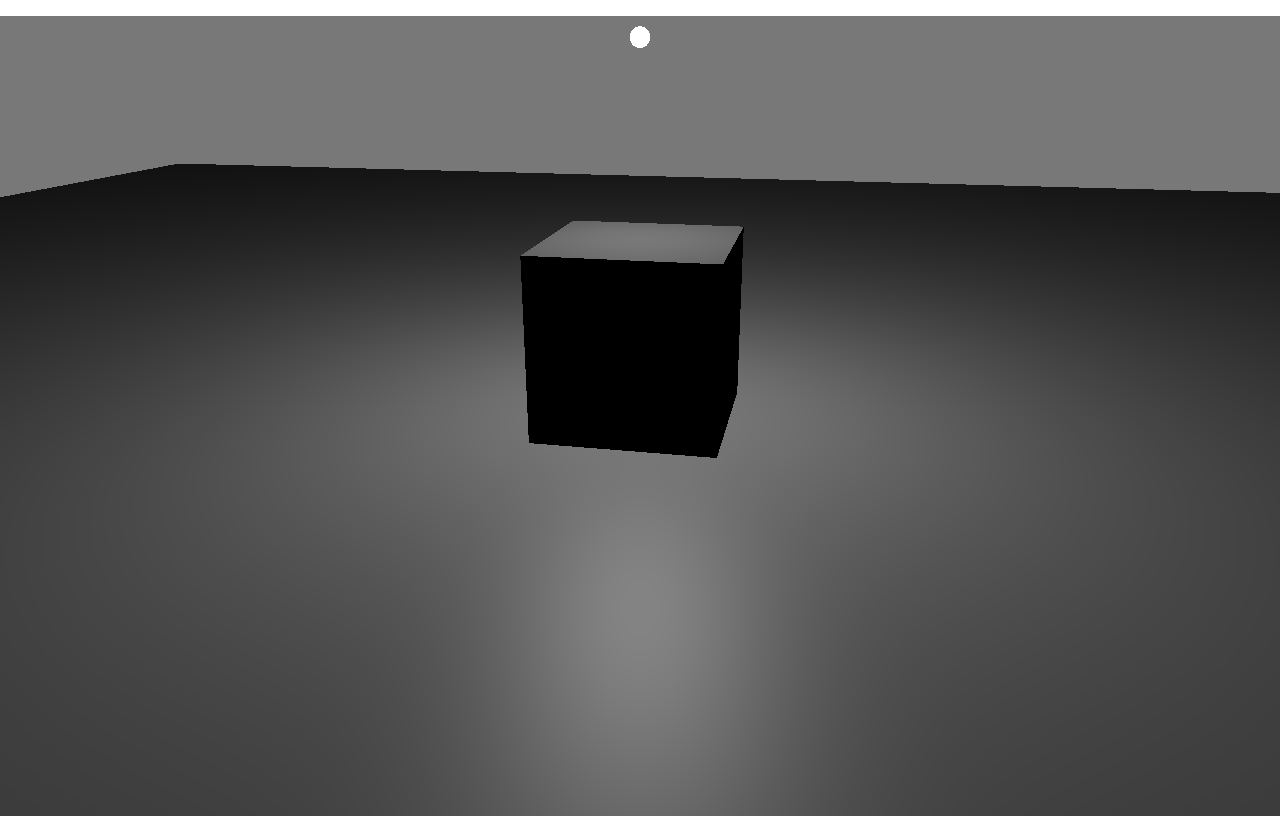
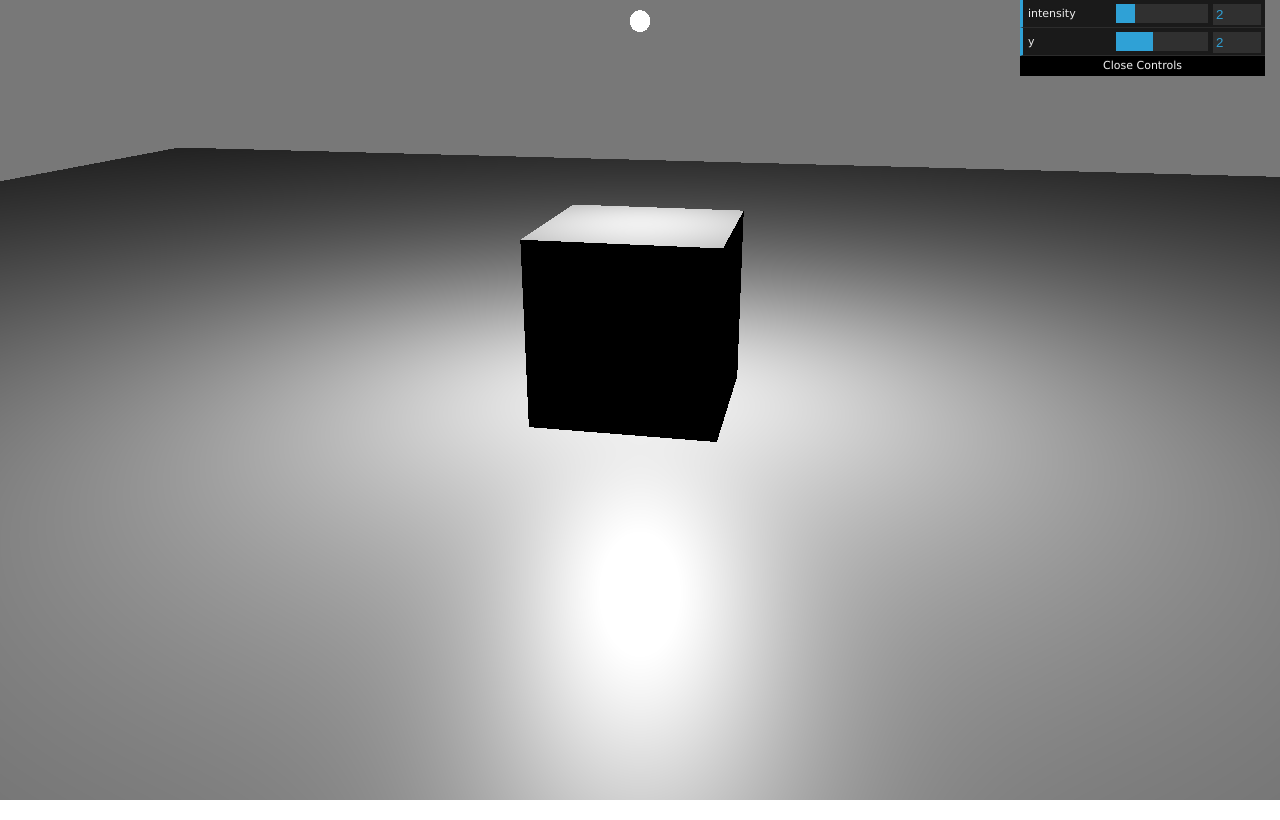
Before and after one commit to susyzan/webgl-review, a plain HTML site: page index.html in a window 1280 px wide. Drawn offline with Linux system fonts and the light colour scheme; animation ran at ten frames a second.

Commit message:
added dat gui interface

```diff
--- a/index.html
+++ b/index.html
@@ -7,8 +7,9 @@
 	</style>
 </head>
 <body>
-<div id="webgl"><p></p></div>
+<div id="webgl"></div>
 	<script src="lib/three.js"></script>
+	<script src="lib/dat.gui.min.js"></script>
 	<script src="js/main.js"></script>
 </body>
 </html>
--- a/js/main.js
+++ b/js/main.js
@@ -4,6 +4,8 @@
 function init(){
     //initialize the scene
     var scene = new THREE.Scene();
+    //use dat.gui library to add user interface from where we edit the properties
+    var gui = new dat.GUI();
 
     var enableFog = false;
     if (enableFog){
@@ -27,6 +29,10 @@
     //rotate the plane to have it horizontal, webgl uses radiants instead of angles
     plane.rotation.x = Math.PI/2; //this is the equivalent of 90 degrees
     pointLight.position.y = 2;
+    pointLight.intensity = 2;
+
+    gui.add(pointLight, 'intensity', 0, 10);
+    gui.add(pointLight.position, 'y', 0, 5);
 
     //add the mesh and the plane to the scene
     scene.add(box);
```
